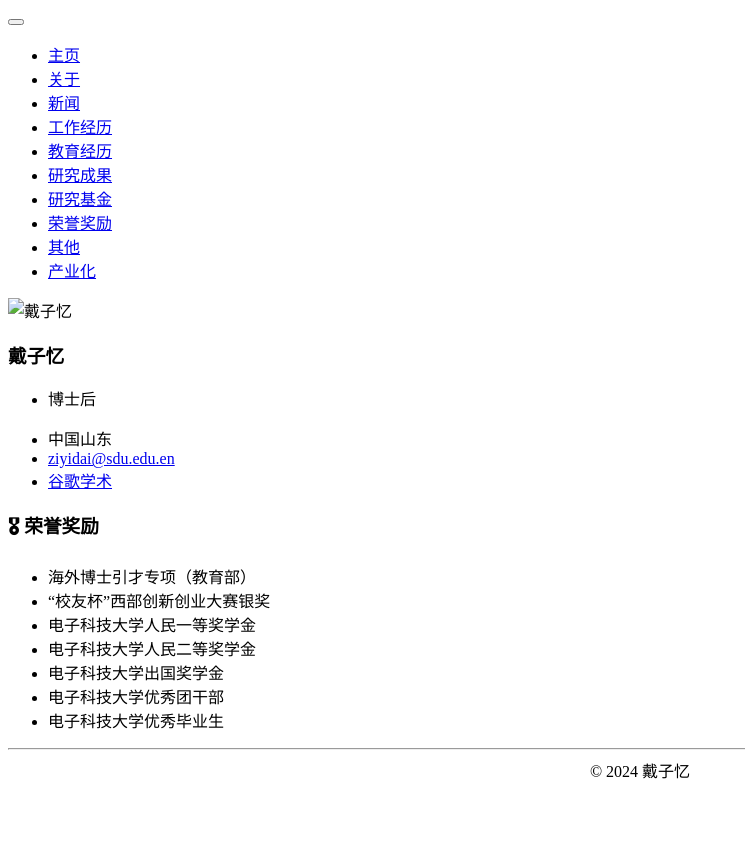
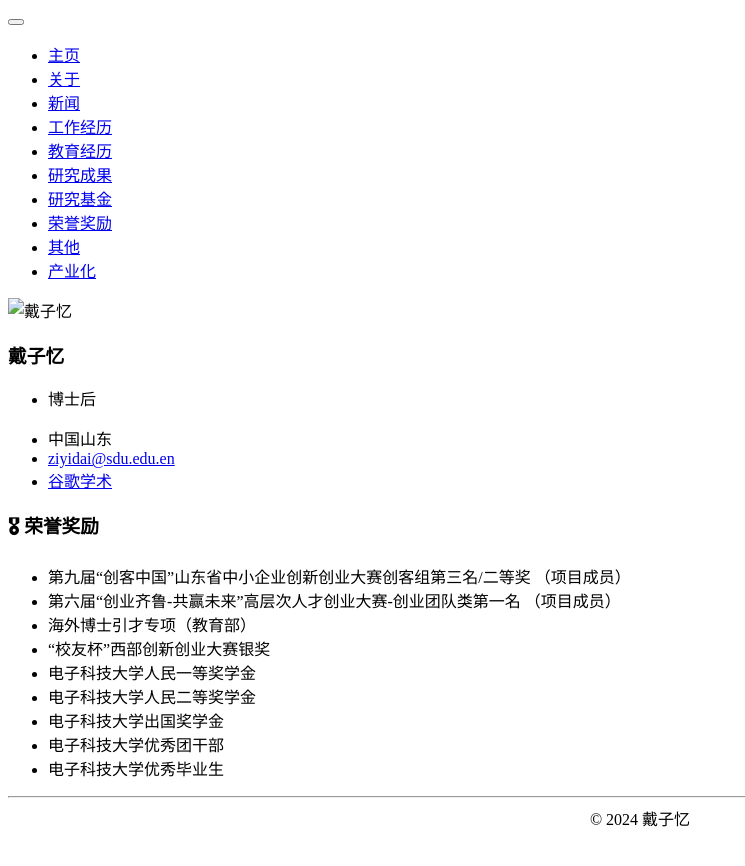
Before and after one commit to ziyidai-1996/ziyidai-1996.github.io, a Jekyll site: the page built from _pages/includes/6_award.md, in a window 1280 px wide. Shown: the top 866 px of the page, without its empty margins (0-745 px from the left). Built offline with Jekyll 4.4.1, drawn with Linux system fonts in a browser that asks for light colours; our own code applies the rules of GitHub Pages for plain Markdown files.

Commit message:
Update 6_award.md

```diff
--- a/_pages/includes/6_award.md
+++ b/_pages/includes/6_award.md
@@ -1,5 +1,7 @@
 <span class='anchor' id='award'></span>
 # 🎖 荣誉奖励
+- 第九届“创客中国”山东省中小企业创新创业大赛创客组第三名/二等奖 （项目成员）
+- 第六届“创业齐鲁-共赢未来”高层次人才创业大赛-创业团队类第一名 （项目成员）
 - 海外博士引才专项（教育部）
 - “校友杯”西部创新创业大赛银奖
 - 电子科技大学人民一等奖学金
```
